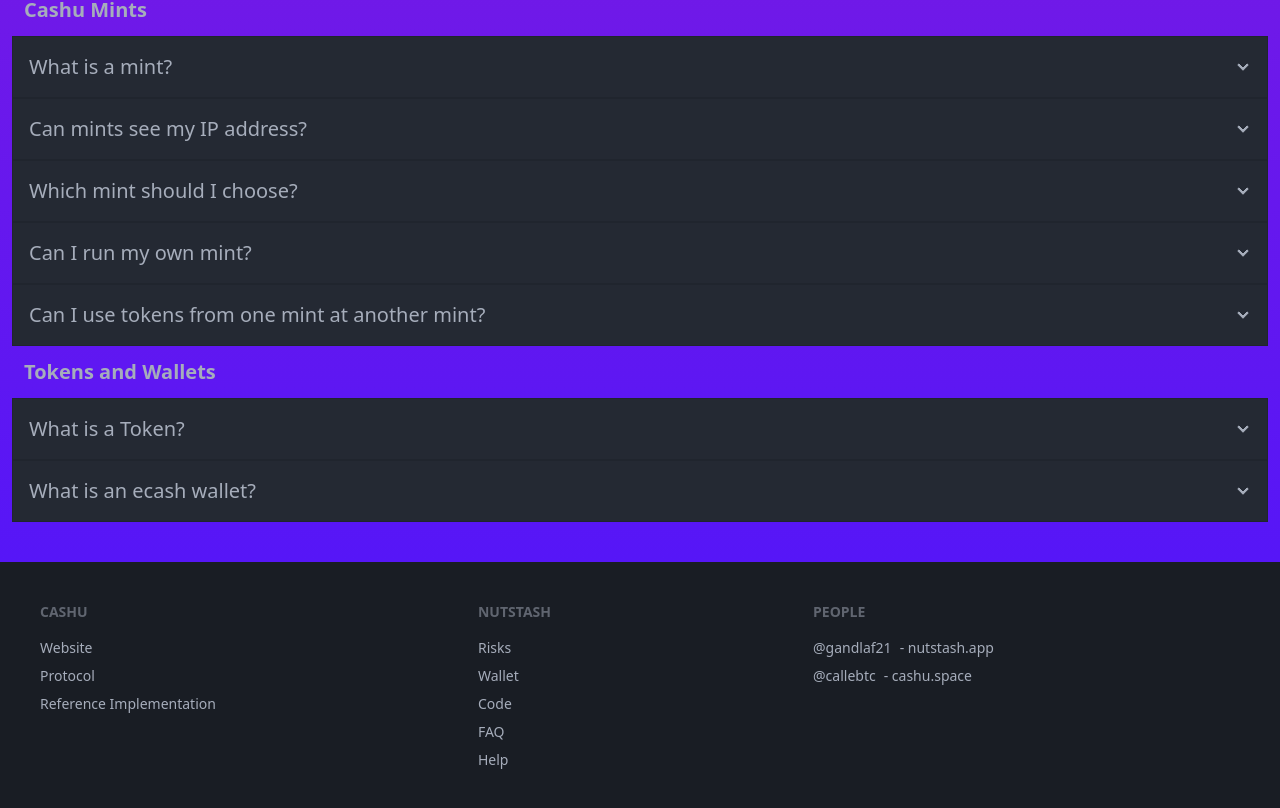
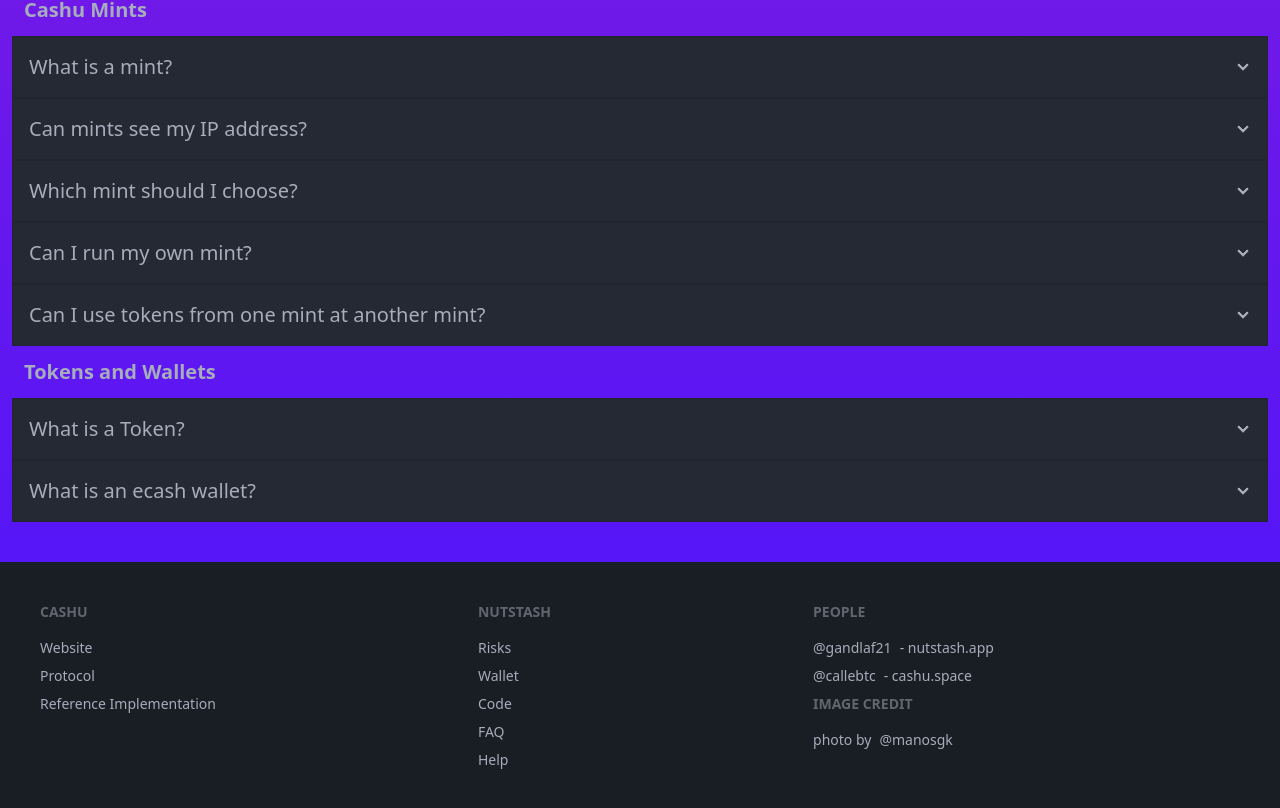
Before and after one commit to gandlafbtc/nutstash-homepage, a SvelteKit app: page / in a window 1280 px wide. Shown: the part 6941-7749 px from the top of the page. Built offline with nearby package versions, Linux system fonts and the light colour scheme.

Commit message:
photo cred

```diff
--- a/src/comp/Footer.svelte
+++ b/src/comp/Footer.svelte
@@ -24,6 +24,14 @@
             <a class="link link-hover"  href="https://twitter.com/callebtc">@callebtc</a>
             <p>- cashu.space</p>
           </div>
-        </div>
+          <span class="footer-title">Image credit</span>
+          <div class="flex gap-2">
+
+          <p>
+            photo by
+          </p>
+           <a class="link link-hover" href="https://unsplash.com/@manosgk">@manosgk</a>
+          </div>
+          </div>
       </footer>
 </div>
```
